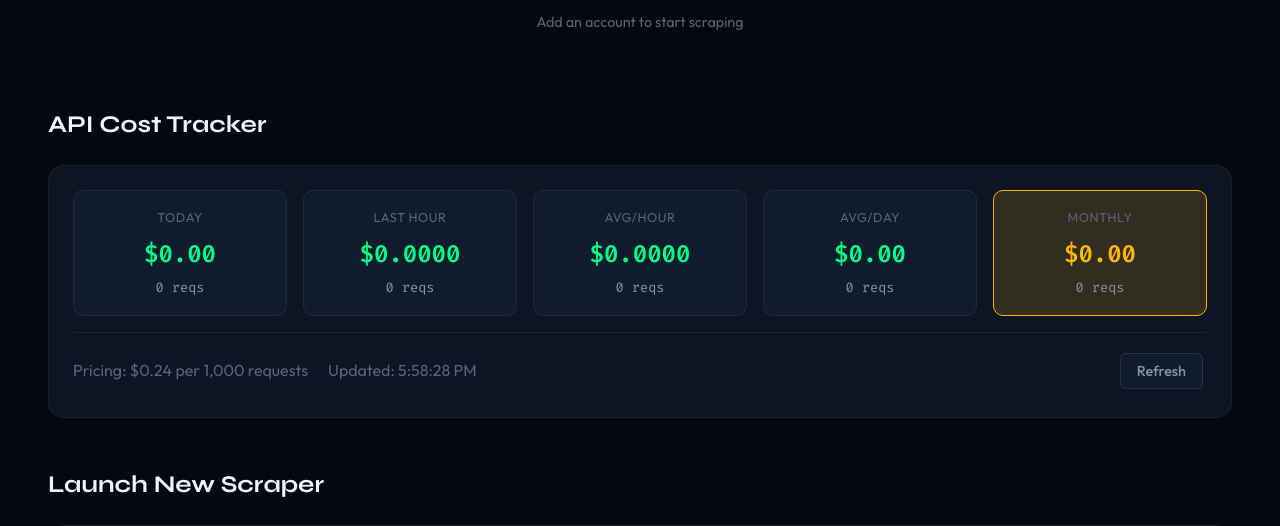
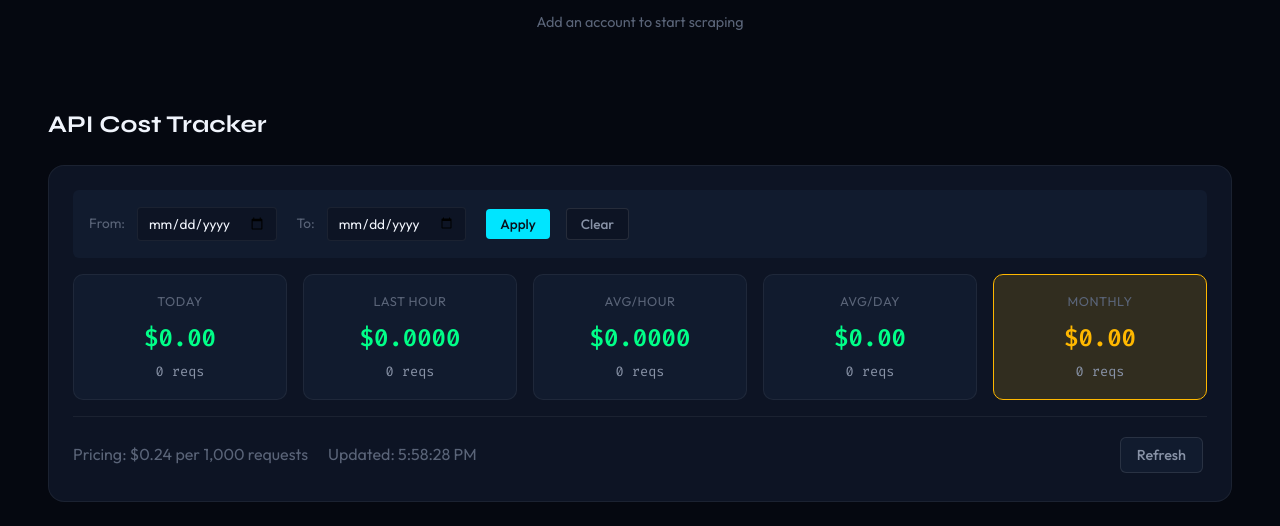
Before and after one commit to noldoAI/scrape-subreddit-data, a FastAPI app: page / in a window 1280 px wide. Shown: the part 951-1477 px from the top of the page. Run offline with FastAPI, Linux system fonts and the light colour scheme; data that the repository does not hold is empty; parts of the project's set-up code (start-up, migrations or seed data) failed here and were passed over.

Commit message:
feat: cost tracker from date and to date

```diff
--- a/api.py
+++ b/api.py
@@ -2796,12 +2796,18 @@ async def get_api_usage_trends(
 
 
 @app.get("/api/usage/cost")
-async def get_api_cost(subreddit: Optional[str] = None):
+async def get_api_cost(
+    subreddit: Optional[str] = None,
+    start_date: Optional[str] = None,
+    end_date: Optional[str] = None
+):
     """
     Get Reddit API cost analysis with projections and averages.
 
     Args:
         subreddit: Optional subreddit filter
+        start_date: Optional start date in ISO format (YYYY-MM-DD)
+        end_date: Optional end date in ISO format (YYYY-MM-DD)
 
     Returns actual HTTP request counts and estimated costs at $0.24 per 1,000 requests.
     Includes hourly/daily averages and monthly projections.
@@ -2810,7 +2816,21 @@ async def get_api_cost(subreddit: Optional[str] = None):
         raise HTTPException(status_code=503, detail="Database not connected")
 
     try:
-        stats = get_usage_stats(db, subreddit=subreddit)
+        # Parse date parameters
+        start_dt = None
+        end_dt = None
+        if start_date:
+            try:
+                start_dt = datetime.fromisoformat(start_date).replace(tzinfo=timezone.utc)
+            except ValueError:
+                raise HTTPException(status_code=400, detail="Invalid start_date format. Use YYYY-MM-DD")
+        if end_date:
+            try:
+                end_dt = datetime.fromisoformat(end_date).replace(tzinfo=timezone.utc)
+            except ValueError:
+                raise HTTPException(status_code=400, detail="Invalid end_date format. Use YYYY-MM-DD")
+
+        stats = get_usage_stats(db, subreddit=subreddit, start_date=start_dt, end_date=end_dt)
 
         # Extract cost data
         actual_requests_today = stats.get("actual_http_requests_today", 0)
@@ -2886,7 +2906,8 @@ async def get_api_cost(subreddit: Optional[str] = None):
         projected_monthly_requests = avg_daily_requests * 30
         projected_monthly_cost = avg_daily_cost * 30
 
-        return {
+        # Build response
+        response = {
             "status": "ok",
             "subreddit": subreddit,
             "pricing": {
@@ -2918,6 +2939,15 @@ async def get_api_cost(subreddit: Optional[str] = None):
             },
             "by_subreddit": stats.get("requests_by_subreddit", {}) if not subreddit else None
         }
+
+        # Add date range info if custom range was used
+        if stats.get("is_custom_range"):
+            response["date_range"] = {
+                "start": stats.get("period_start"),
+                "end": stats.get("period_end")
+            }
+
+        return response
     except Exception as e:
         logger.error(f"Error getting API cost analysis: {e}")
         raise HTTPException(status_code=500, detail=f"Error getting API cost: {str(e)}")
--- a/static/css/modals.css
+++ b/static/css/modals.css
@@ -355,3 +355,54 @@
 #subredditFilter::placeholder {
     color: var(--text-muted);
 }
+
+/* Date Filter for Cost Tracker */
+.cost-date-filter {
+    display: flex;
+    align-items: center;
+    gap: 12px;
+    margin-bottom: 16px;
+    padding: 12px 16px;
+    background: var(--bg-elevated);
+    border-radius: var(--radius-sm);
+    flex-wrap: wrap;
+}
+.cost-date-filter label {
+    color: var(--text-muted);
+    font-size: 0.85rem;
+}
+.cost-date-filter input[type="date"] {
+    padding: 6px 10px;
+    border: 1px solid var(--border-subtle);
+    border-radius: 4px;
+    background: var(--bg-card);
+    color: var(--text-primary);
+    font-size: 0.85rem;
+}
+.cost-date-filter input[type="date"]:focus {
+    outline: none;
+    border-color: var(--accent-cyan);
+}
+.filter-btn {
+    padding: 6px 14px;
+    border: none;
+    border-radius: 4px;
+    background: var(--accent-cyan);
+    color: var(--bg-primary);
+    font-size: 0.85rem;
+    font-weight: 500;
+    cursor: pointer;
+    transition: background 0.2s;
+}
+.filter-btn:hover {
+    background: var(--accent-cyan-hover, #00c8e5);
+}
+.filter-btn.secondary {
+    background: var(--bg-card);
+    color: var(--text-secondary);
+    border: 1px solid var(--border-default);
+}
+.filter-btn.secondary:hover {
+    background: var(--bg-hover);
+    color: var(--text-primary);
+}
--- a/templates/dashboard.html
+++ b/templates/dashboard.html
@@ -54,6 +54,15 @@
                 <span id="cost-toggle" style="color: var(--text-muted); font-size: 0.9rem;"></span>
             </div>
             <div id="cost-content" class="cost-panel-content">
+                <div class="cost-date-filter">
+                    <label>From:</label>
+                    <input type="date" id="costStartDate">
+                    <label>To:</label>
+                    <input type="date" id="costEndDate">
+                    <button onclick="applyDateFilter()" class="filter-btn">Apply</button>
+                    <button onclick="clearDateFilter()" class="filter-btn secondary">Clear</button>
+                    <span id="dateRangeLabel" style="display: none; color: var(--accent-cyan); margin-left: auto;"></span>
+                </div>
                 <div class="cost-cards">
                     <div class="cost-card">
                         <div class="cost-label">Today</div>
--- a/tracking/api_usage_tracker.py
+++ b/tracking/api_usage_tracker.py
@@ -183,13 +183,20 @@ class APIUsageTracker:
             return False
 
 
-def get_usage_stats(db, subreddit: Optional[str] = None) -> dict:
+def get_usage_stats(
+    db,
+    subreddit: Optional[str] = None,
+    start_date: Optional[datetime] = None,
+    end_date: Optional[datetime] = None
+) -> dict:
     """
     Get aggregated usage statistics.
 
     Args:
         db: MongoDB database instance
         subreddit: Optional subreddit filter
+        start_date: Optional start date for custom range
+        end_date: Optional end date for custom range
 
     Returns:
         Aggregated usage stats
@@ -197,15 +204,33 @@ def get_usage_stats(db, subreddit: Optional[str] = None) -> dict:
     collection = db[API_USAGE_CONFIG["collection_name"]]
 
     now = datetime.now(timezone.utc)
-    today_start = now.replace(hour=0, minute=0, second=0, microsecond=0)
-    hour_ago = datetime.fromtimestamp(time.time() - 3600, tz=timezone.utc)
 
-    # Build match stage
-    match_stage = {"timestamp": {"$gte": today_start}}
+    # Determine date range
+    if start_date and end_date:
+        # Custom date range mode
+        # Ensure dates are timezone-aware
+        if start_date.tzinfo is None:
+            start_date = start_date.replace(tzinfo=timezone.utc)
+        if end_date.tzinfo is None:
+            # Set end_date to end of day
+            end_date = end_date.replace(hour=23, minute=59, second=59, tzinfo=timezone.utc)
+        period_start = start_date
+        period_end = end_date
+        is_custom_range = True
+    else:
+        # Default: today
+        period_start = now.replace(hour=0, minute=0, second=0, microsecond=0)
+        period_end = now
+        is_custom_range = False
+
+    hour_ago = now - timedelta(hours=1)
+
+    # Build match stage for period
+    match_stage = {"timestamp": {"$gte": period_start, "$lte": period_end}}
     if subreddit:
         match_stage["subreddit"] = subreddit
 
-    # Aggregate for today
+    # Aggregate for the period
     pipeline = [
         {"$match": match_stage},
         {
@@ -218,20 +243,32 @@ def get_usage_stats(db, subreddit: Optional[str] = None) -> dict:
     ]
 
     result = list(collection.aggregate(pipeline))
-    today_stats = result[0] if result else {}
+    period_stats = result[0] if result else {}
 
-    # Aggregate for last hour
-    match_stage["timestamp"] = {"$gte": hour_ago}
-    pipeline[0]["$match"] = match_stage
+    # Aggregate for last hour (only if not custom range or if end_date is today)
+    hour_stats = {}
+    if not is_custom_range or (end_date and end_date.date() == now.date()):
+        hour_match = {"timestamp": {"$gte": hour_ago}}
+        if subreddit:
+            hour_match["subreddit"] = subreddit
+        hour_pipeline = [
+            {"$match": hour_match},
+            {
+                "$group": {
+                    "_id": None,
+                    "actual_http_requests": {"$sum": {"$ifNull": ["$actual_http_requests", 0]}},
+                    "total_cost_usd": {"$sum": {"$ifNull": ["$estimated_cost_usd", 0]}},
+                }
+            }
+        ]
+        result = list(collection.aggregate(hour_pipeline))
+        hour_stats = result[0] if result else {}
 
-    result = list(collection.aggregate(pipeline))
-    hour_stats = result[0] if result else {}
-
-    # Get requests by subreddit (if not filtered)
+    # Get requests by subreddit for the period
     requests_by_subreddit = {}
     if not subreddit:
-        pipeline = [
-            {"$match": {"timestamp": {"$gte": today_start}}},
+        sub_pipeline = [
+            {"$match": {"timestamp": {"$gte": period_start, "$lte": period_end}}},
             {
                 "$group": {
                     "_id": "$subreddit",
@@ -241,7 +278,7 @@ def get_usage_stats(db, subreddit: Optional[str] = None) -> dict:
             },
             {"$sort": {"requests": -1}}
         ]
-        for doc in collection.aggregate(pipeline):
+        for doc in collection.aggregate(sub_pipeline):
             requests_by_subreddit[doc["_id"]] = {
                 "requests": doc["requests"],
                 "cost_usd": round(doc["cost_usd"], 4)
@@ -261,18 +298,21 @@ def get_usage_stats(db, subreddit: Optional[str] = None) -> dict:
             }
 
     # Calculate costs
-    actual_requests_today = today_stats.get("actual_http_requests", 0)
+    actual_requests_period = period_stats.get("actual_http_requests", 0)
     actual_requests_hour = hour_stats.get("actual_http_requests", 0)
-    cost_today = today_stats.get("total_cost_usd", 0)
+    cost_period = period_stats.get("total_cost_usd", 0)
     cost_hour = hour_stats.get("total_cost_usd", 0)
 
     return {
-        "actual_http_requests_today": actual_requests_today,
+        "actual_http_requests_today": actual_requests_period,
         "actual_http_requests_hour": actual_requests_hour,
         "requests_by_subreddit": requests_by_subreddit,
         "rate_limit": rate_limit,
-        "cost_usd_today": round(cost_today, 4),
+        "cost_usd_today": round(cost_period, 4),
         "cost_usd_hour": round(cost_hour, 4),
+        "is_custom_range": is_custom_range,
+        "period_start": period_start.isoformat() if is_custom_range else None,
+        "period_end": period_end.isoformat() if is_custom_range else None,
     }
 
 
```
Also changed, not shown: static/js/dashboard.js (+56 -3 lines).
